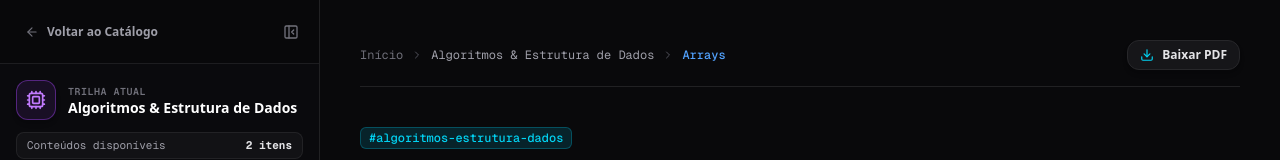
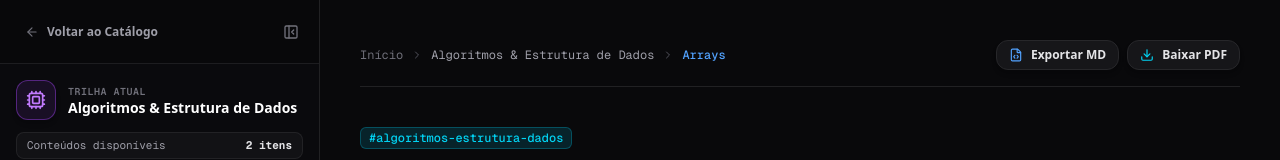
Before and after one commit to rochajrdev/TechNotes-web, a Next.js app: page /notes/algoritmos-estrutura-dados/arrays in a window 1280 px wide. Shown: the top 160 px of the page. Built offline with nearby package versions, Linux system fonts and the light colour scheme.

Commit message:
feat(notes): passar conteudo markdown original para exportacao dinamica no ArticleLayout

```diff
--- a/app/notes/[category]/[slug]/page.tsx
+++ b/app/notes/[category]/[slug]/page.tsx
@@ -46,6 +46,8 @@ export default async function DynamicNotePage({ params }: NotePageProps) {
         { label: note.category },
         { label: note.title },
       ]}
+      markdownContent={note.content}
+      exportFilename={note.slug}
     >
       {/* Header */}
       <header className="space-y-4 border-b border-zinc-800 pb-6">
```
